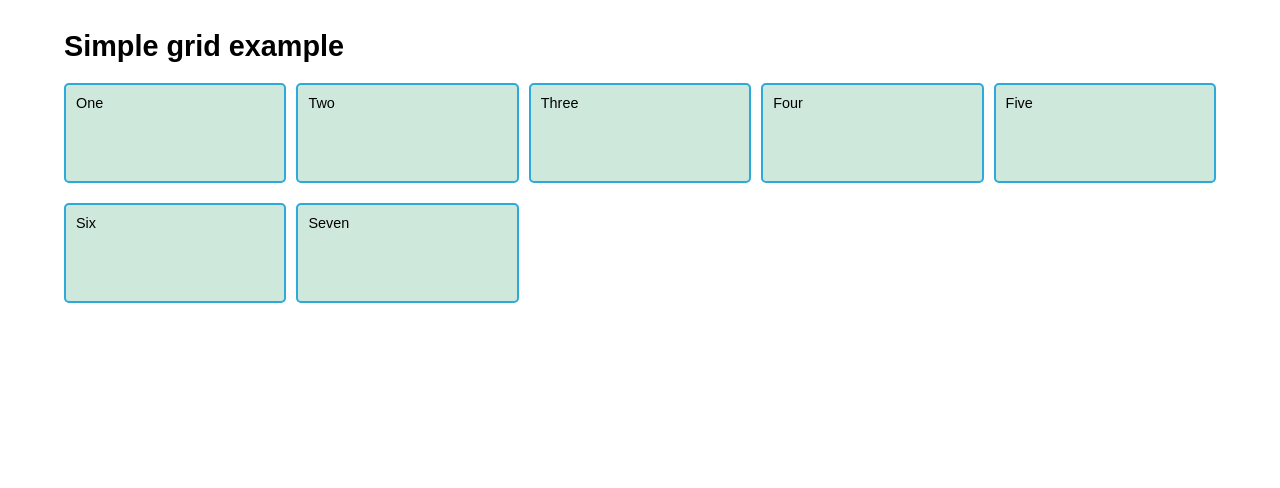
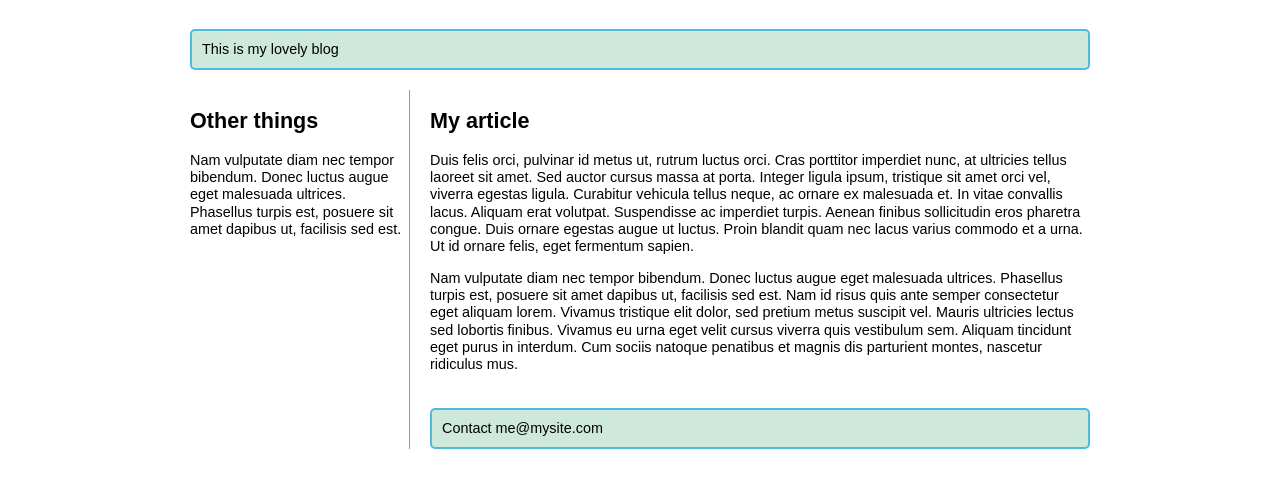
Before and after one commit to matthieuspeck/csslayout-MDN, a plain HTML site: page index.html in a window 1280 px wide. Drawn offline with Linux system fonts and the light colour scheme.

Commit message:
fin area

```diff
--- a/index.html
+++ b/index.html
@@ -3,41 +3,73 @@
 
 <head>
     <meta charset="utf-8">
-    <title>CSS Grid starting point</title>
+    <title>CSS Grid - line-based placement starting point</title>
     <style>
         body {
             width: 90%;
-            max-width: 1400px;
+            max-width: 900px;
             margin: 2em auto;
             font: .9em/1.2 Arial, Helvetica, sans-serif;
         }
 
-        .container > div {
+
+        header,
+        footer {
             border-radius: 5px;
             padding: 10px;
             background-color: rgb(207,232,220);
-            border: 2px solid rgb(46, 169, 218);
+            border: 2px solid rgb(79,185,227);
         }
-        .container{
+
+        aside {
+            border-right: 1px solid #999;
+        }
+
+        .container {
             display: grid;
-            grid-template-columns: repeat(auto-fill, minmax(200px, 1fr) );
-            gap: 20px 10px;
-            grid-auto-rows: minmax(100px, auto);
+            grid-template-areas:
+                "header header"
+                "sidebar content"
+                "sidebar content"
+                "sidebar footer"
+
+                ;
+            grid-template-columns: 1fr 3fr;
+            grid-gap: 20px;
         }
+
+        header {
+            grid-area: header;
+        }
+
+        article {
+            grid-area: content;
+        }
+
+        aside {
+            grid-area: sidebar;
+        }
+
+        footer {
+            grid-area: footer;
+        }
+
     </style>
 </head>
 
 <body>
-    <h1>Simple grid example</h1>
 
     <div class="container">
-        <div>One</div>
-        <div>Two</div>
-        <div>Three</div>
-        <div>Four</div>
-        <div>Five</div>
-        <div>Six</div>
-        <div>Seven</div>
+        <header>This is my lovely blog</header>
+        <article>
+                <h1>My article</h1>
+                <p>Duis felis orci, pulvinar id metus ut, rutrum luctus orci. Cras porttitor imperdiet nunc, at ultricies tellus laoreet sit amet. Sed auctor cursus massa at porta. Integer ligula ipsum, tristique sit amet orci vel, viverra egestas ligula. Curabitur vehicula tellus neque, ac ornare ex malesuada et. In vitae convallis lacus. Aliquam erat volutpat. Suspendisse ac imperdiet turpis. Aenean finibus sollicitudin eros pharetra congue. Duis ornare egestas augue ut luctus. Proin blandit quam nec lacus varius commodo et a urna. Ut id ornare felis, eget fermentum sapien.</p>
+
+                <p>Nam vulputate diam nec tempor bibendum. Donec luctus augue eget malesuada ultrices. Phasellus turpis est, posuere sit amet dapibus ut, facilisis sed est. Nam id risus quis ante semper consectetur eget aliquam lorem. Vivamus tristique elit dolor, sed pretium metus suscipit vel. Mauris ultricies lectus sed lobortis finibus. Vivamus eu urna eget velit cursus viverra quis vestibulum sem. Aliquam tincidunt eget purus in interdum. Cum sociis natoque penatibus et magnis dis parturient montes, nascetur ridiculus mus.</p>
+        </article>
+        <aside><h2>Other things</h2>
+            <p>Nam vulputate diam nec tempor bibendum. Donec luctus augue eget malesuada ultrices. Phasellus turpis est, posuere sit amet dapibus ut, facilisis sed est.</p></aside>
+        <footer>Contact me@mysite.com</footer>
     </div>
 
 </body>
```
